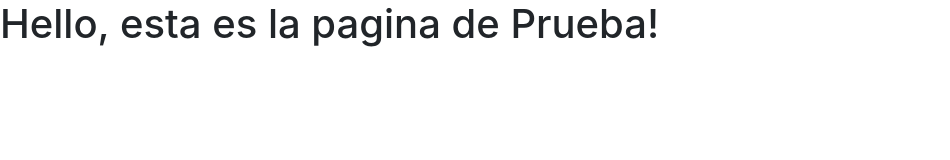
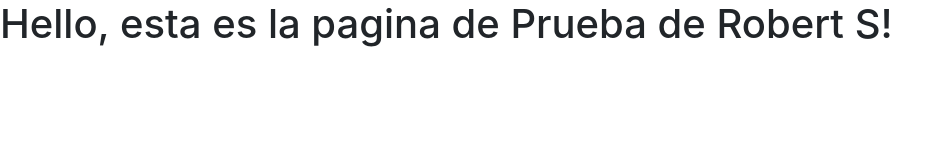
Before and after one commit to auroramz11/prueba, a plain HTML site: page index.html in a window 1280 px wide. Shown: the whole page, without its empty margins (0-950 px from the left). Drawn offline with nearby package versions, Linux system fonts and the light colour scheme.

Commit message:
Update index.html

```diff
--- a/index.html
+++ b/index.html
@@ -11,7 +11,7 @@
     <title>Hello, world!</title>
   </head>
   <body>
-    <h1>Hello, esta es la pagina de Prueba!</h1>
+    <h1>Hello, esta es la pagina de Prueba de Robert S!</h1>
 
     <!-- Optional JavaScript -->
     <!-- jQuery first, then Popper.js, then Bootstrap JS -->
```
